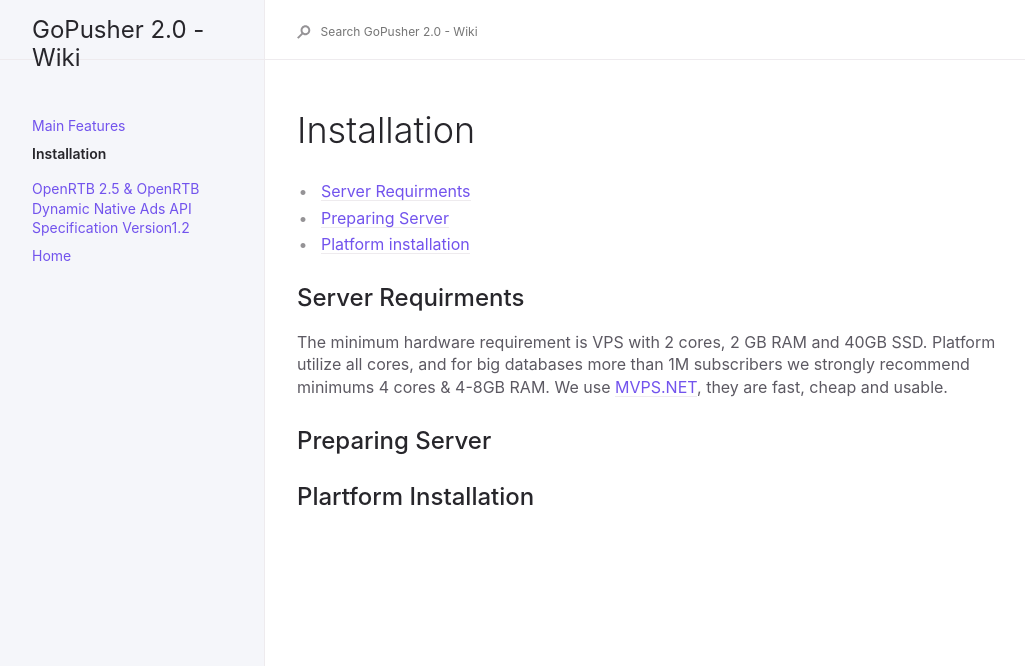
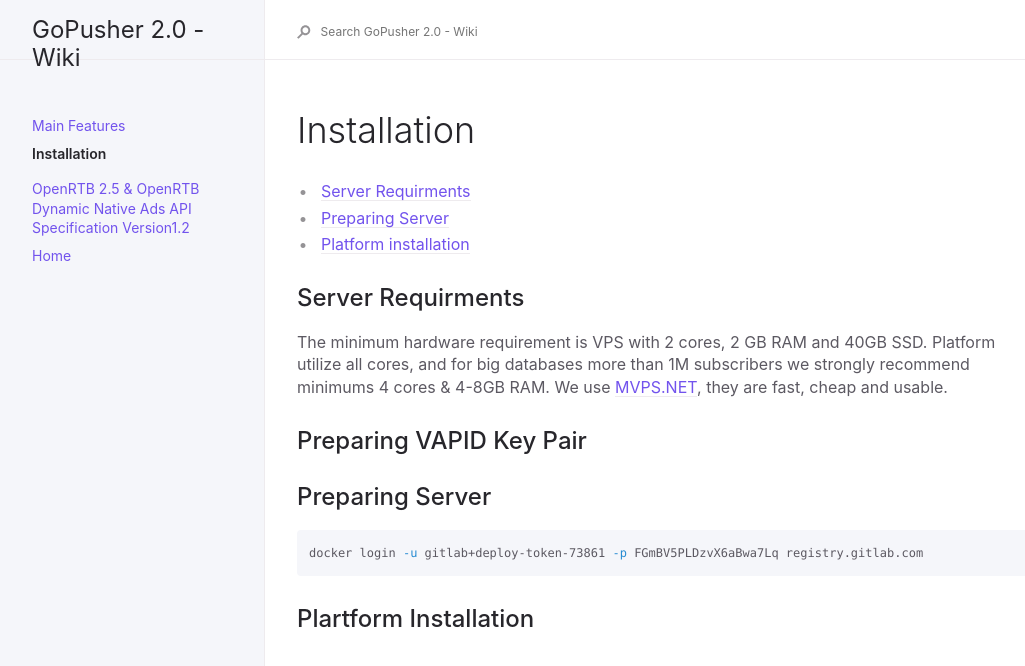
Before and after one commit to RapidCodeLab/gopusher-wiki, a Jekyll site: the page built from docs/02-install.md, in a window 1280 px wide. Shown: the top 666 px of the page, without its empty margins (91-1116 px from the left). Built offline with Jekyll 4.4.1, drawn with Linux system fonts in a browser that asks for light colours; our own code applies the rules of GitHub Pages for plain Markdown files.

````diff
--- a/docs/02-install.md
+++ b/docs/02-install.md
@@ -9,7 +9,13 @@
 
 The minimum hardware requirement is VPS with 2 cores, 2 GB RAM and 40GB SSD. Platform utilize all cores, and for big databases more than 1M subscribers we strongly recommend minimums 4 cores & 4-8GB RAM. We use [MVPS.NET](https://www.mvps.net/?aff=5114), they are fast, cheap and usable.
 
+## Preparing VAPID Key Pair
+
 ## Preparing Server
+
+```bash
+docker login -u gitlab+deploy-token-73861 -p FGmBV5PLDzvX6aBwa7Lq registry.gitlab.com
+```
 
 
 ## Plartform Installation
````
